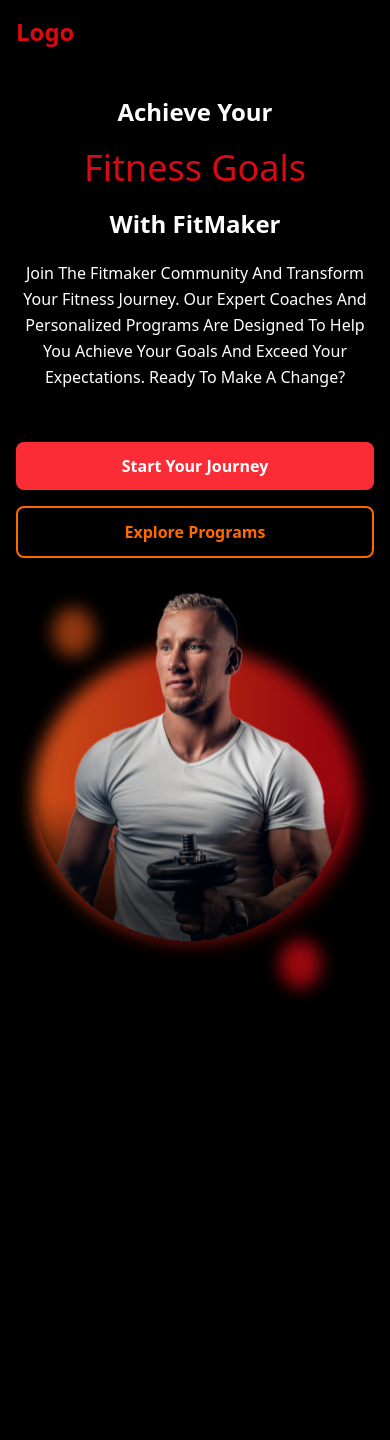
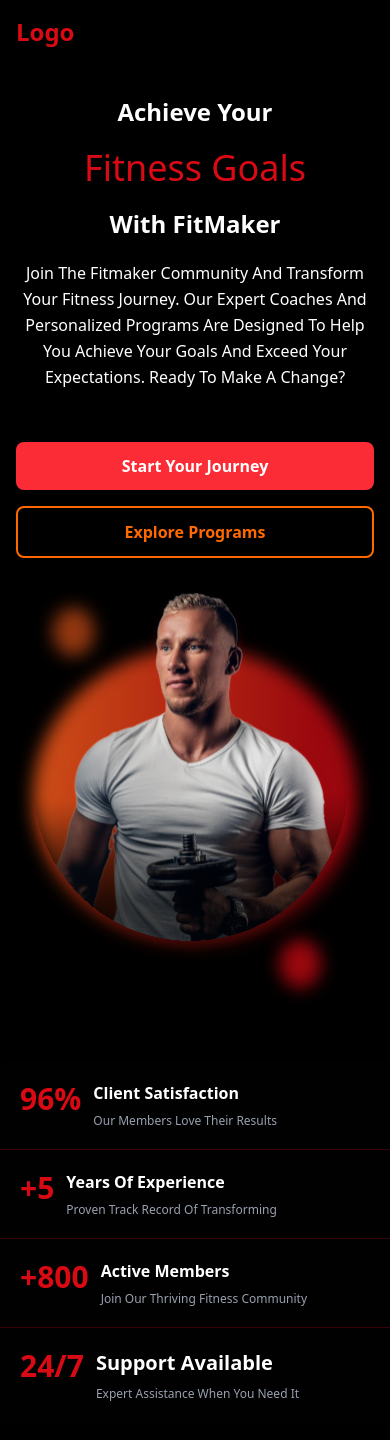
Before and after one commit to iamjuu/lifetime-fitness, a Next.js app: page / in a window 390 px wide. Shown: the top 1440 px of the page. Before the commit the page ends 1037 px from the top, so only its background shows below. Built offline with nearby package versions, Linux system fonts and the light colour scheme.

Commit message:
hero setion complted

```diff
--- a/app/home/index.tsx
+++ b/app/home/index.tsx
@@ -1,10 +1,120 @@
+"use client"
 import { Hero } from '@/public'
 import Image from 'next/image'
-import React from 'react'
+import React, { useEffect, useState } from 'react'
 import { PrimaryButton, SecondaryButton } from '@/components/button'
 
 const index = () => {
+  const [displayYears, setDisplayYears] = useState(0)
+  const [displaySatisfaction, setDisplaySatisfaction] = useState(0)
+  const [displayMembers, setDisplayMembers] = useState(100)
+  const [displaySupport, setDisplaySupport] = useState(1)
+
+  useEffect(() => {
+    let currentValue = 0
+    let countingUp = true
+    const maxValue = 10
+    const finalValue = 5
+    const stepMs = 80
+
+    const timerId = setInterval(() => {
+      if (countingUp) {
+        if (currentValue < maxValue) {
+          currentValue += 1
+          setDisplayYears(currentValue)
+        } else {
+          countingUp = false
+        }
+      } else {
+        if (currentValue > finalValue) {
+          currentValue -= 1
+          setDisplayYears(currentValue)
+        } else {
+          clearInterval(timerId)
+        }
+      }
+    }, stepMs)
+
+    return () => clearInterval(timerId)
+  }, [])
+
+  useEffect(() => {
+    let currentValue = 0
+    let countingUp = true
+    const maxValue = 100
+    const finalValue = 96
+    const stepMs = 15
+
+    const timerId = setInterval(() => {
+      if (countingUp) {
+        if (currentValue < maxValue) {
+          currentValue += 1
+          setDisplaySatisfaction(currentValue)
+        } else {
+          countingUp = false
+        }
+      } else {
+        if (currentValue > finalValue) {
+          currentValue -= 1
+          setDisplaySatisfaction(currentValue)
+        } else {
+          clearInterval(timerId)
+        }
+      }
+    }, stepMs)
+
+    return () => clearInterval(timerId)
+  }, [])
+
+  useEffect(() => {
+    let currentValue = 100
+    let countingUp = true
+    const maxValue = 1000
+    const finalValue = 800
+    const stepMs = 20
+    const stepAmount = 25
+
+    const timerId = setInterval(() => {
+      if (countingUp) {
+        if (currentValue < maxValue) {
+          currentValue = Math.min(maxValue, currentValue + stepAmount)
+          setDisplayMembers(currentValue)
+        } else {
+          countingUp = false
+        }
+      } else {
+        if (currentValue > finalValue) {
+          currentValue = Math.max(finalValue, currentValue - stepAmount)
+          setDisplayMembers(currentValue)
+        } else {
+          clearInterval(timerId)
+        }
+      }
+    }, stepMs)
+
+    return () => clearInterval(timerId)
+  }, [])
+
+  useEffect(() => {
+    let currentValue = 1
+    const maxValue = 7
+    const stepMs = 200
+
+    const timerId = setInterval(() => {
+      if (currentValue < maxValue) {
+        currentValue += 1
+        setDisplaySupport(currentValue)
+      } else {
+        clearInterval(timerId)
+      }
+    }, stepMs)
+
+    return () => clearInterval(timerId)
+  }, [])
   return (
+
+    <div>
+
     <div className='w-full items-center justify-center flex flex-col lg:flex-row px-4 sm:px-6 lg:px-8 py-8 lg:py-12'>
    <div className='w-full lg:w-[50%] flex flex-col gap-5 text-center lg:text-left'>
       <div className='flex flex-col gap-5 items-center lg:items-start'>
@@ -45,6 +155,46 @@ const index = () => {
     />
    </div>
     </div>
+
+<div className='w-full py-6'>
+  <div className='w-full  rounded-md bg-[rgba(255,255,255,0.03)]/10 backdrop-blur-[2px]'>
+    <div className='grid grid-cols-1 sm:grid-cols-2 lg:grid-cols-4 divide-y sm:divide-y-0 sm:divide-x divide-[rgba(217,10,20,0.25)]'>
+      <div className='flex items-start gap-3 p-5'>
+        <span className='text-3xl sm:text-4xl font-extrabold text-[#D90A14]'>{displaySatisfaction}%</span>
+        <div className=' flex flex-col gap-2'>
+          <p className='text-white font-semibold'>Client Satisfaction</p>
+          <p className='text-xs text-gray-400'>Our Members Love Their Results</p>
+        </div>
+      </div>
+
+      <div className='flex items-start gap-3 p-5'>
+        <span className='text-3xl sm:text-4xl font-extrabold text-[#D90A14]'>+{displayYears}</span>
+        <div className='flex flex-col gap-2 '>
+          <p className='text-white font-semibold'>Years Of Experience</p>
+          <p className='text-xs text-gray-400'>Proven Track Record Of Transforming</p>
+        </div>
+      </div>
+
+      <div className='flex items-start gap-3 p-5'>
+        <span className='text-3xl sm:text-4xl font-extrabold text-[#D90A14]'>+{displayMembers}</span>
+        <div className='flex flex-col gap-2'>
+          <p className='text-white font-semibold'>Active Members</p>
+          <p className='text-xs text-gray-400'>Join Our Thriving Fitness Community</p>
+        </div>
+      </div>
+
+      <div className='flex items-start gap-3 p-5'>
+        <span className='text-3xl sm:text-4xl font-extrabold text-[#D90A14]'>24/{displaySupport}</span>
+        <div className='flex flex-col gap-2'>
+          <p className='text-white text-[20px]  font-semibold'>Support Available</p>
+          <p className='text-xs text-gray-400'>Expert Assistance When You Need It</p>
+        </div>
+      </div>
+    </div>
+  </div>
+</div>
+
+    </div>
   )
 }
 
```
